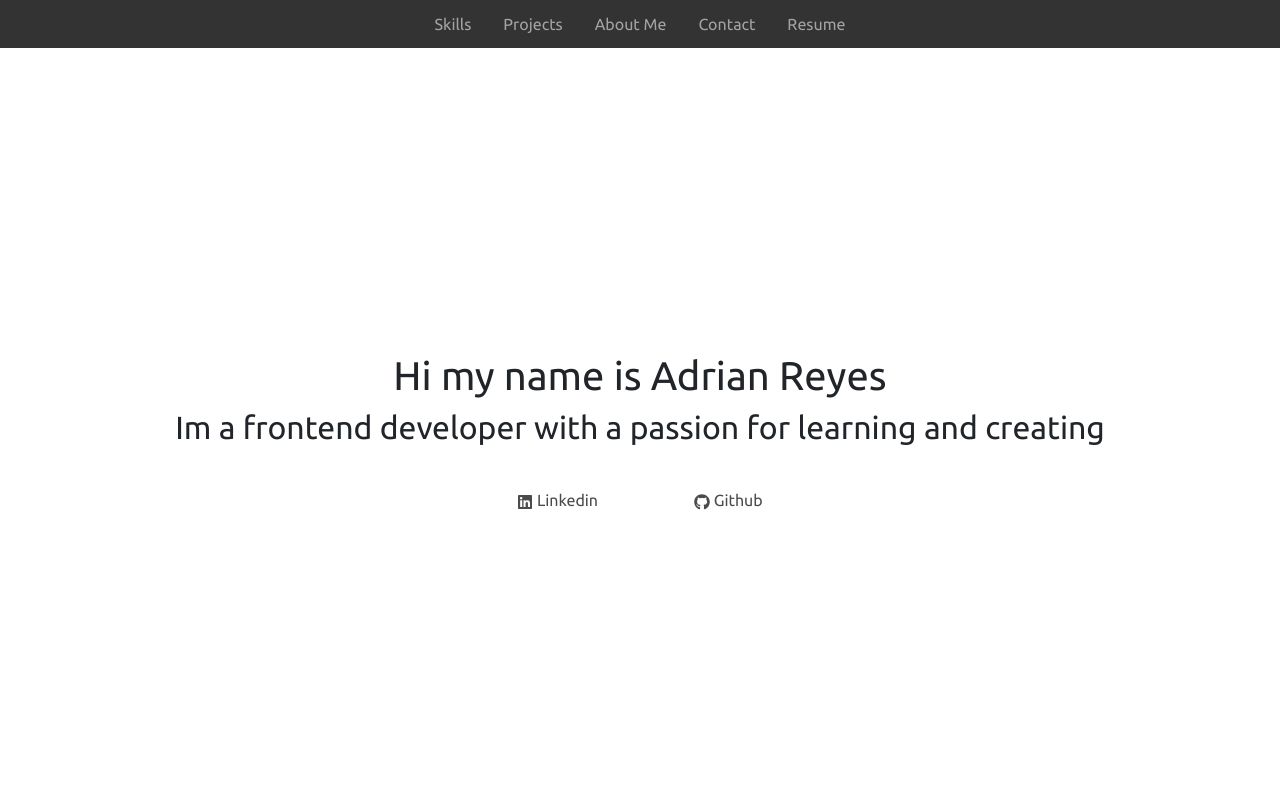
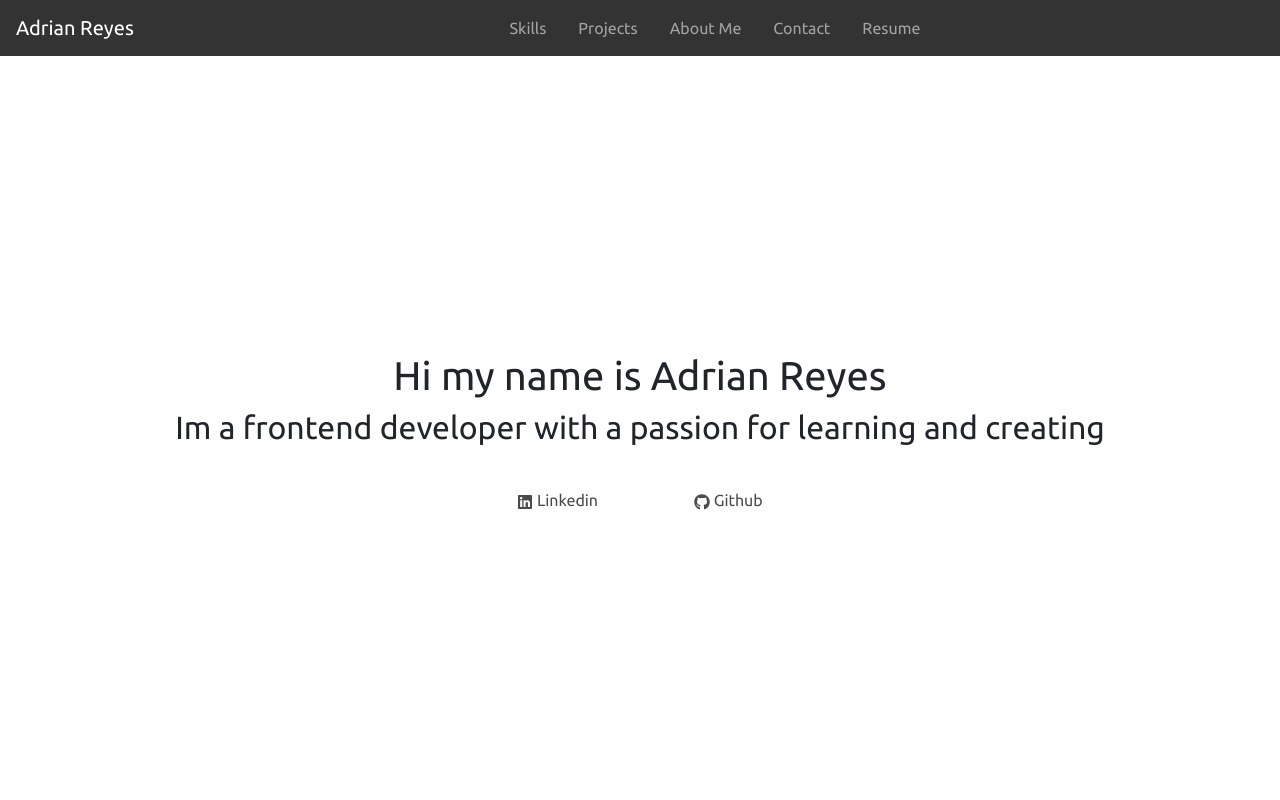
Before and after one commit to Aydren/AdrianReyesPortfolio, a React (Create React App) app in the folder client/: page / in a window 1280 px wide. Shown: the top 800 px of the page. Built offline with nearby package versions, Linux system fonts and the light colour scheme.

Commit message:
navbar updated to have toggler when screen is at a lower screen size

```diff
--- a/client/src/App.css
+++ b/client/src/App.css
@@ -38,7 +38,6 @@ min-height: 25vh;
 /* NavBar.js */
 .Navi {
   background-color: #333333;
-  height: 6vh;
 }
 
 /* Skills.js */
--- a/client/src/components/NavBar.js
+++ b/client/src/components/NavBar.js
@@ -4,7 +4,10 @@ import Navbar from "react-bootstrap/Navbar";
 
 function NavBar() {
   return (
-      <Navbar className="Navi fixed-top top-0" variant="dark">
+    <Navbar className="Navi fixed-top top-0" variant="dark" expand="sm">
+      <Navbar.Brand href="" className="ms-3">Adrian Reyes</Navbar.Brand>
+      <Navbar.Toggle aria-controls="Navigation toggle" />
+      <Navbar.Collapse>
         <Nav className="justify-content-center w-100">
           <Nav.Item className="mx-2">
             <Nav.Link href="#skills">Skills</Nav.Link>
@@ -22,7 +25,8 @@ function NavBar() {
             <Nav.Link href="#resume">Resume</Nav.Link>
           </Nav.Item>
         </Nav>
-      </Navbar>
+      </Navbar.Collapse>
+    </Navbar>
   );
 }
 
```
Also changed, not shown: 2 other files (tests, documents, lock files or other folders).
